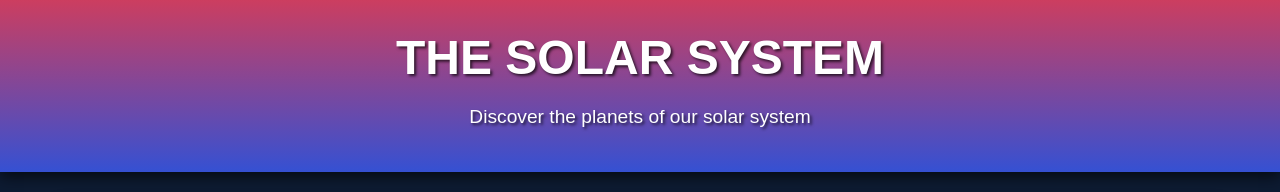
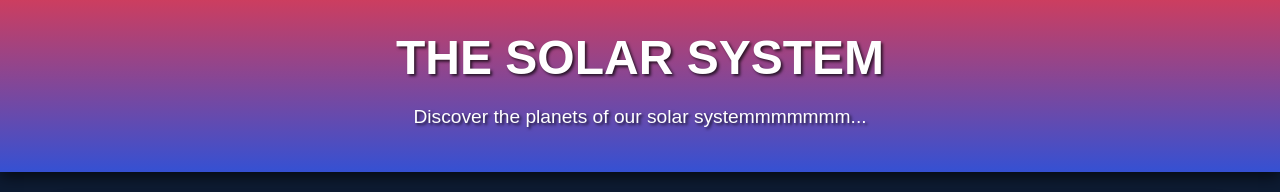
Before and after one commit to AryanIssPro/development, a plain HTML site: page WebDev/SolarSystem/index.html in a window 1280 px wide. Shown: the top 192 px of the page. Drawn offline with Linux system fonts and the light colour scheme.

Commit message:
Update index.html

```diff
--- a/WebDev/SolarSystem/index.html
+++ b/WebDev/SolarSystem/index.html
@@ -136,7 +136,7 @@
 <body>
     <header>
         <h1>The Solar System</h1>
-        <p>Discover the planets of our solar system</p>
+        <p>Discover the planets of our solar systemmmmmmm...</p>
     </header>
 
     <img id="solar-system-image" src="SolarSystem.png" alt="Solar System Image" width=90%>
```
